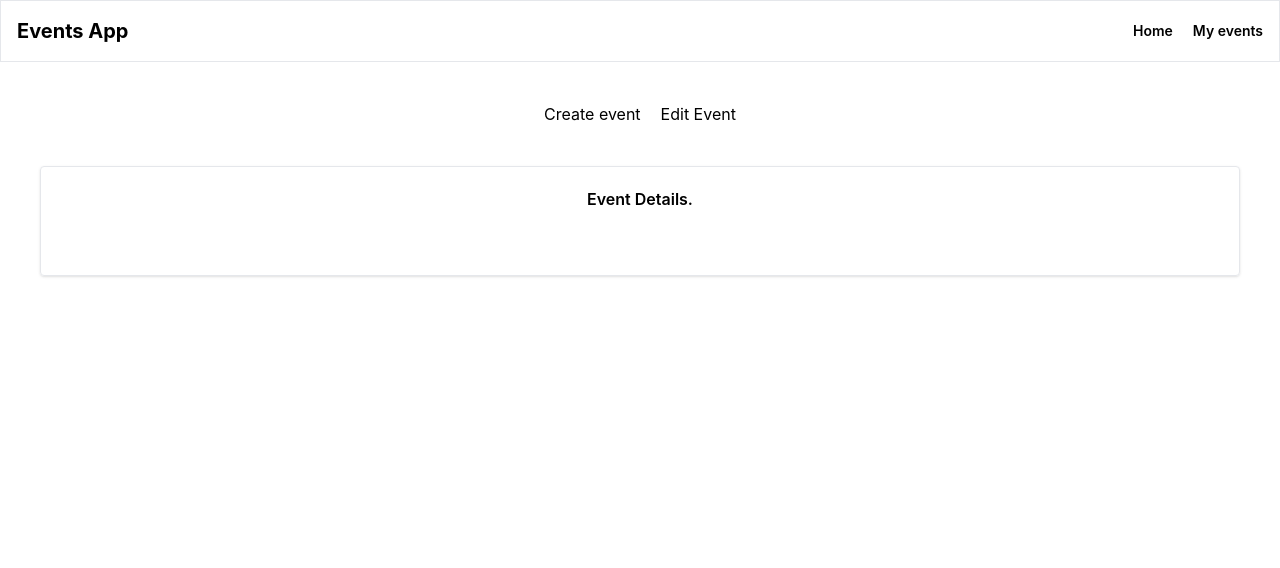
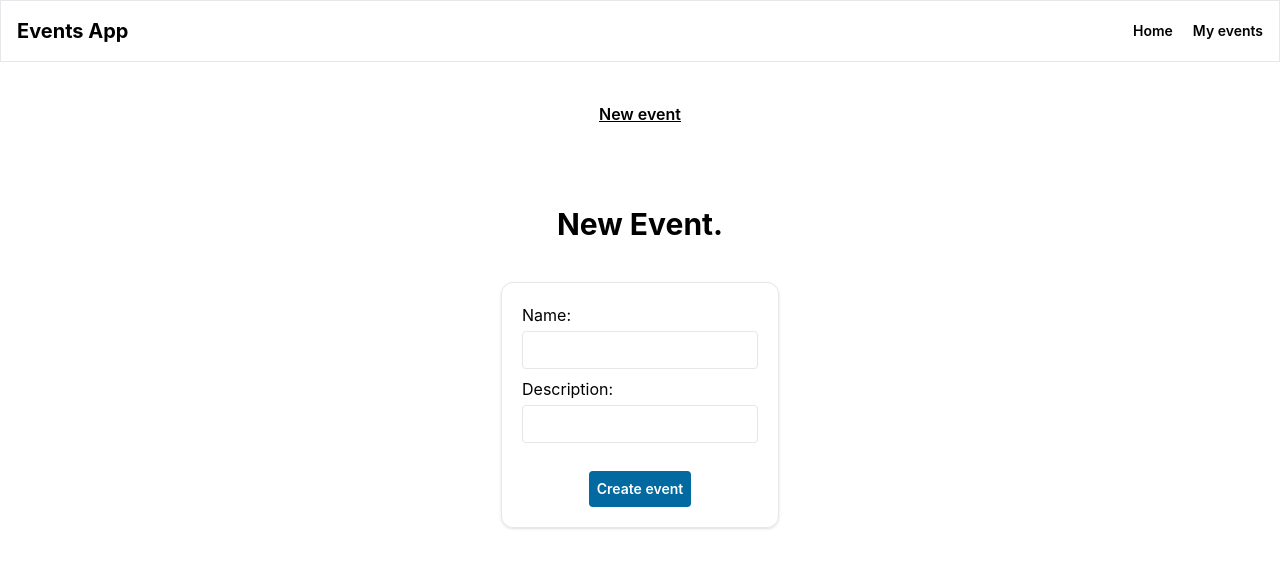
Before and after one commit to Jorge-Ortiz-Mata/react-router-loader-action, a React (Create React App) app: page /events/new in a window 1280 px wide. Shown: the top 568 px of the page. Built offline with nearby package versions, Linux system fonts and the light colour scheme.

Commit message:
Adding new events and pages-

```diff
--- a/src/App.jsx
+++ b/src/App.jsx
@@ -9,6 +9,7 @@ import EventPage from './pages/EventPage';
 
 import MainLayout from './pages/MainLayout';
 import EventLayout from './pages/EventLayout';
+import EventNew from './pages/EventNew';
 
 const route = createBrowserRouter([
   {
@@ -21,7 +22,8 @@ const route = createBrowserRouter([
         element: <EventLayout />,
         children: [
           { index: true, element: <EventsPage /> },
-          { path: ':eventId', element: <EventPage /> }
+          { path: ':eventId', element: <EventPage /> },
+          { path: 'new', element: <EventNew /> }
         ]
       },
     ]
--- /dev/null
+++ b/src/components/EventForm.jsx
@@ -0,0 +1,28 @@
+import { useSelector, useDispatch } from "react-redux";
+import EventInput from "./EventInput";
+import EventSubmit from "./EventSubmit";
+import { eventsActions } from "../store/events-slice";
+
+const EventForm = () => {
+  const dispatch = useDispatch();
+  const events = useSelector(state => state.events.events);
+  const newEvent = useSelector(state => state.form);
+
+  const handleSubmit = (e) => {
+    e.preventDefault();
+    dispatch(eventsActions.addEvents({...newEvent, id: (events.length + 1)}));
+  }
+
+  return(
+    <form
+      onSubmit={handleSubmit}
+      className="flex flex-col gap-2 items-center border shadow p-5 rounded-xl"
+    >
+      <EventInput name='name' label='Name' />
+      <EventInput name='description' label='Description' />
+      <EventSubmit label='Create event' />
+    </form>
+  )
+}
+
+export default EventForm;
--- /dev/null
+++ b/src/components/EventInput.jsx
@@ -0,0 +1,33 @@
+import { useDispatch } from "react-redux";
+import { formActions } from "../store/form-slice";
+
+const EventInput = ({name, label}) => {
+  const dispatch = useDispatch();
+
+  const handleChange = (e) => {
+    const value = e.target.value;
+
+    if(name === 'name'){
+      dispatch(formActions.setName(value));
+    }
+
+    if(name === 'description'){
+      dispatch(formActions.setDescription(value));
+    }
+  }
+
+  return(
+    <div className="flex flex-col w-full gap-1">
+      <label htmlFor={name}>{label}:</label>
+      <input
+        type="text"
+        id={name}
+        name={name}
+        onChange={handleChange}
+        className="text-sm border rounded p-2"
+      />
+    </div>
+  )
+}
+
+export default EventInput;
--- /dev/null
+++ b/src/components/EventSubmit.jsx
@@ -0,0 +1,12 @@
+const EventSubmit = ({label}) => {
+
+  return(
+    <input
+      className="mt-5 rounded bg-sky-700 text-sm text-white font-semibold p-2"
+      type="submit"
+      value={label}
+    />
+  )
+}
+
+export default EventSubmit;
--- a/src/pages/EventNavbar.jsx
+++ b/src/pages/EventNavbar.jsx
@@ -1,9 +1,18 @@
+import { NavLink } from "react-router-dom";
+
 const EventNavbar = () => {
 
   return(
     <ul className="w-full flex items-center justify-center gap-5 my-10">
-      <li>Create event</li>
-      <li>Edit Event</li>
+      <li>
+        <NavLink
+          to='new'
+          className='underline font-semibold'
+          end
+        >
+          New event
+        </NavLink>
+      </li>
     </ul>
   )
 }
--- /dev/null
+++ b/src/pages/EventNew.jsx
@@ -0,0 +1,13 @@
+import EventForm from "../components/EventForm";
+
+const EventNew = () => {
+
+  return(
+    <section className="flex flex-col w-full items-center justify-center py-10">
+      <h2 className="font-bold text-3xl mb-10">New Event.</h2>
+      <EventForm />
+    </section>
+  )
+}
+
+export default EventNew;
--- a/src/store/events-slice.js
+++ b/src/store/events-slice.js
@@ -10,12 +10,8 @@ export const eventsSlice = createSlice({
   initialState: initialState,
   reducers: {
     addEvents(state, action){
-      const event = action.payload.event;
-      console.log(event);
-    },
-    removeEvents(state, action){
-      const id = action.payload.id;
-      console.log(id);
+      const event = action.payload;
+      state.events.push(event);
     }
   }
 })
--- /dev/null
+++ b/src/store/form-slice.js
@@ -0,0 +1,31 @@
+import { createSlice } from "@reduxjs/toolkit";
+
+const initialState = {
+  id: 0,
+  name: '',
+  description: ''
+};
+
+export const formSlice = createSlice({
+  name: 'form',
+  initialState: initialState,
+  reducers: {
+    setName(state, action){
+      const value = action.payload;
+      state.name = value;
+    },
+
+    setDescription(state, action){
+      const value = action.payload;
+      state.description = value;
+    },
+
+    resetState(state){
+      state.id = 0;
+      state.name = '';
+      state.description = '';
+    }
+  }
+});
+
+export const formActions = formSlice.actions;
--- a/src/store/index.js
+++ b/src/store/index.js
@@ -1,6 +1,10 @@
 import { configureStore } from "@reduxjs/toolkit";
 import { eventsSlice } from "./events-slice";
+import { formSlice } from "./form-slice";
 
 export const store = configureStore({
-  reducer: { events: eventsSlice.reducer }
+  reducer: {
+    events: eventsSlice.reducer,
+    form: formSlice.reducer
+  }
 });
```
